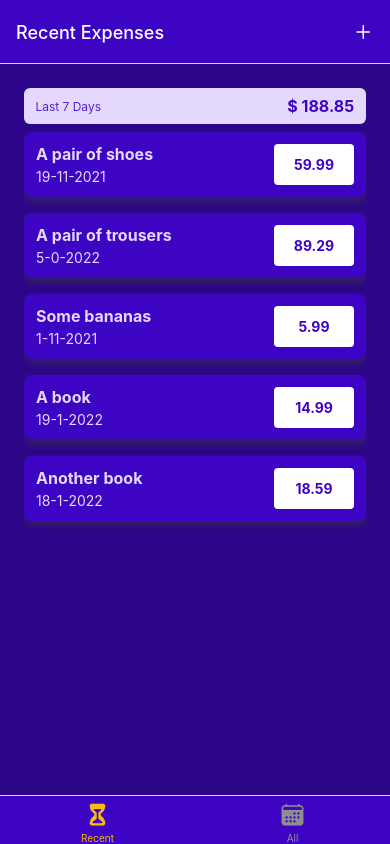
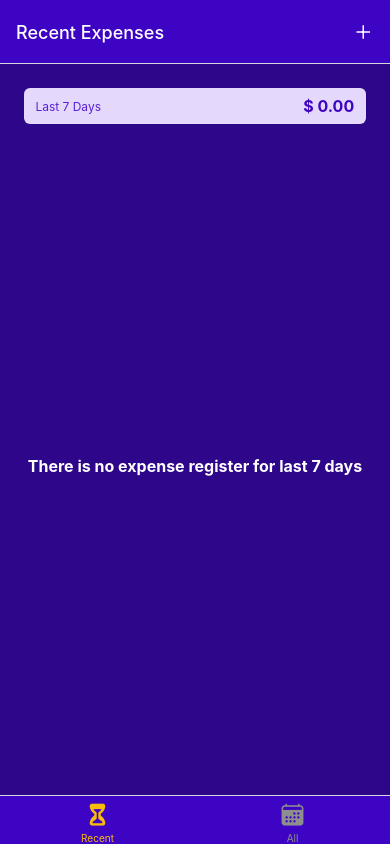
Before and after one commit to saurabhpathak072/ExpenseTrackerApp, a React Native app: screen / in a window 390 px wide. Built offline with nearby package versions, Linux system fonts and the light colour scheme.

Commit message:
Expense Tracker added reducer and context api

```diff
--- a/App.js
+++ b/App.js
@@ -1,17 +1,18 @@
 import { StatusBar } from 'expo-status-bar';
 import { StyleSheet, Text, View } from 'react-native';
-import { NavigationContainer } from '@react-navigation/native'
+import { NavigationContainer } from '@react-navigation/native';
 import Main from './Pages/Main';
+import ExpenseContextProvider from './store/Context/ExpenseContext';
 
 export default function App() {
   return (
     <>
-
       <StatusBar style="light" />
-      <NavigationContainer>
-
-      <Main/>
-      </NavigationContainer>
+      <ExpenseContextProvider>
+        <NavigationContainer>
+          <Main />
+        </NavigationContainer>
+      </ExpenseContextProvider>
     </>
   );
 }
--- a/components/ExpenseOutput/ExpenseOutput.js
+++ b/components/ExpenseOutput/ExpenseOutput.js
@@ -1,27 +1,49 @@
-import { StyleSheet, Text, View } from 'react-native'
-import React from 'react'
-import ExpenseSummary from './ExpenseSummary'
-import ExpenseList from './ExpenseList'
-import { DUMMY_EXPENSES } from '../../data/expenses-dummy-data'
-import { GlobalStyles } from '../../constants/style'
+import { StyleSheet, Text, View } from 'react-native';
+import React from 'react';
+import ExpenseSummary from './ExpenseSummary';
+import ExpenseList from './ExpenseList';
+import { GlobalStyles } from '../../constants/style';
 
-const ExpenseOutput = ({expenses, expensesPeriodName}) => {
+const ExpenseOutput = ({ expenses, expensesPeriodName, fallBackText }) => {
+  let content = (
+    <View style={styles.infoContainer}>
+      <Text style={styles.infoText}>{fallBackText}</Text>
+    </View>
+  );
+  if (Array.isArray(expenses) && expenses.length > 0) {
+    content = <ExpenseList expenses={expenses} />;
+  }
   return (
     <View style={styles.container}>
-      <ExpenseSummary expenses={DUMMY_EXPENSES} periodName={expensesPeriodName}/>
-      <ExpenseList expenses={DUMMY_EXPENSES}/>
+      <ExpenseSummary
+        expenses={expenses}
+        periodName={expensesPeriodName}
+      />
+      {content}
     </View>
-  )
-}
+  );
+};
 
-export default ExpenseOutput
+export default ExpenseOutput;
 
 const styles = StyleSheet.create({
-  container:{
+  container: {
     flex: 1,
     paddingHorizontal: 24,
     paddingTop: 24,
     paddingBottom: 0,
-    backgroundColor: GlobalStyles.colors.primary700
+    backgroundColor: GlobalStyles.colors.primary700,
+  },
+  infoText: {
+    fontSize: 16,
+    color: 'white',
+    fontWeight: 'bold',
+    marginTop: 12,
+    textAlign: 'center',
+  },
+  infoContainer:{
+    flex:1,
+    justifyContent:'center',
+    alignItems:'center'
   }
-})
+});
--- a/screens/AllExpenses.jsx
+++ b/screens/AllExpenses.jsx
@@ -1,11 +1,13 @@
 import { StyleSheet, Text, View } from 'react-native'
-import React from 'react'
+import React, { useContext } from 'react'
 import ExpenseOutput from '../components/ExpenseOutput/ExpenseOutput'
+import { ExpenseCtx } from '../store/Context/ExpenseContext';
 
 const AllExpenses = () => {
+  const {expensesList} = useContext(ExpenseCtx);
   return (
     <>
-      <ExpenseOutput expensesPeriodName={"All"}/>
+      <ExpenseOutput fallBackText={"There is no expense registered!!"} expenses={expensesList} expensesPeriodName={"All"}/>
     </>
   )
 }
--- a/screens/ManageExpenses.jsx
+++ b/screens/ManageExpenses.jsx
@@ -1,11 +1,13 @@
 import { StyleSheet, Text, View } from 'react-native';
-import React, { useLayoutEffect } from 'react';
+import React, { useContext, useLayoutEffect } from 'react';
 import { useNavigation, useRoute } from '@react-navigation/native';
 import IconButton from '../components/UI/Buttons/IconButton';
 import { GlobalStyles } from '../constants/style';
 import CustomButtons from '../components/UI/Buttons/CustomButtons';
+import { ExpenseCtx } from '../store/Context/ExpenseContext';
 
 const ManageExpenses = () => {
+  const { addExpense, updateExpense, deleteExpense } = useContext(ExpenseCtx);
   const { params } = useRoute();
   const navigation = useNavigation();
 
@@ -19,24 +21,50 @@ const ManageExpenses = () => {
   }, [navigation, isEditing]);
 
   const deleteExpenseHandler = () => {
+    deleteExpense(editExpenseId);
     navigation.goBack();
   };
 
-  const cancelExpenseHandler = () =>{
+  const cancelExpenseHandler = () => {
     navigation.goBack();
-  }
+  };
 
-  const confirmExpenseHandler = () =>{
+  const confirmExpenseHandler = () => {
+    if (isEditing) {
+      updateExpense(editExpenseId, {
+        date: new Date(),
+        description: 'Test!!!!!',
+        amount: 29.99,
+      });
+    } else {
+      console.log('Add');
+      addExpense({
+        date: new Date(),
+        amount: 19.99,
+        description: 'Test',
+      });
+    }
     navigation.goBack();
-  }
+  };
 
   return (
     <View style={styles.container}>
       <Text>ManageExpenses</Text>
       <View style={styles.buttons}>
-
-      <CustomButtons style={styles.button} mode='flat' onPress={cancelExpenseHandler}>Cancel</CustomButtons>
-      <CustomButtons style={styles.button} onPress={confirmExpenseHandler}> {isEditing ? 'Update' : 'Add'}</CustomButtons>
+        <CustomButtons
+          style={styles.button}
+          mode="flat"
+          onPress={cancelExpenseHandler}
+        >
+          Cancel
+        </CustomButtons>
+        <CustomButtons
+          style={styles.button}
+          onPress={confirmExpenseHandler}
+        >
+          {' '}
+          {isEditing ? 'Update' : 'Add'}
+        </CustomButtons>
       </View>
       {isEditing && (
         <View style={styles.deleteContainer}>
@@ -67,13 +95,13 @@ const styles = StyleSheet.create({
     borderTopWidth: 2,
     alignItems: 'center',
   },
-  buttons:{
-    flexDirection:'row',
-    justifyContent:'center',
-    alignItems:'center'
+  buttons: {
+    flexDirection: 'row',
+    justifyContent: 'center',
+    alignItems: 'center',
   },
-  button:{
+  button: {
     minWidth: 120,
-    marginHorizontal: 8
-  }
+    marginHorizontal: 8,
+  },
 });
--- a/screens/RecentExpenses.jsx
+++ b/screens/RecentExpenses.jsx
@@ -1,15 +1,27 @@
-import { StyleSheet, Text, View } from 'react-native'
-import React from 'react'
-import ExpenseOutput from '../components/ExpenseOutput/ExpenseOutput'
+import { StyleSheet, Text, View } from 'react-native';
+import React, { useContext } from 'react';
+import ExpenseOutput from '../components/ExpenseOutput/ExpenseOutput';
+import { ExpenseCtx } from '../store/Context/ExpenseContext';
+import { getDateMinusDays } from '../utils/Date/date';
 
 const RecentExpenses = () => {
+  const { expensesList } = useContext(ExpenseCtx);
+  const recentExpenses = expensesList.filter((expense) => {
+    const today = new Date();
+    const date7DaysAgo = getDateMinusDays(today, 7);
+    return expense.date > date7DaysAgo;
+  });
   return (
     <>
-      <ExpenseOutput expensesPeriodName={"Last 7 Days"}/>
+      <ExpenseOutput
+        fallBackText={'There is no expense register for last 7 days'}
+        expenses={recentExpenses}
+        expensesPeriodName={'Last 7 Days'}
+      />
     </>
-  )
-}
+  );
+};
 
-export default RecentExpenses
+export default RecentExpenses;
 
-const styles = StyleSheet.create({})
+const styles = StyleSheet.create({});
--- /dev/null
+++ b/store/Context/ExpenseContext.js
@@ -0,0 +1,36 @@
+import { createContext, useReducer, useState } from 'react';
+import { DUMMY_EXPENSES } from '../../data/expenses-dummy-data';
+import expenseReducer from './ExpenseReducer';
+
+export const ExpenseCtx = createContext({
+    expensesList:[],
+    addExpense:({date,amount,description})=>{},
+    deleteExpense:(id)=>{},
+    updateExpense:(id,{date,amount,description})=>{},
+});
+
+const ExpenseContextProvider = ({ children }) => {
+  const [expenseState, dispatch] = useReducer(expenseReducer,DUMMY_EXPENSES)
+
+  const addExpense =(expenseData)=>{
+    dispatch({type:'ADD', payload:expenseData})
+  }
+
+  const deleteExpense=(id)=>{
+    dispatch({type:'DELETE',payload:id})
+  }
+
+  const updatedExpense=(id,expenseData)=>{
+    dispatch({type:'UPDATE',payload:{id,data:expenseData}})
+  }
+
+  const values = {
+    expensesList: expenseState,
+    addExpense:addExpense,
+    deleteExpense:deleteExpense,
+    updateExpense:updatedExpense,
+  };
+  return <ExpenseCtx.Provider value={values}>{children}</ExpenseCtx.Provider>;
+};
+
+export default ExpenseContextProvider;
--- /dev/null
+++ b/store/Context/ExpenseReducer.js
@@ -0,0 +1,23 @@
+const expenseReducer = (state, action) =>{
+    switch (action.type) {
+        case 'ADD':
+            const id = new Date().toString() + (Math.random() * 10)
+            console.log();
+            return [{...action.payload, id}, ...state];
+        case 'DELETE':
+            return state.filter((expense)=>expense.id !== action.payload)
+            break;
+        case 'UPDATE':
+            const updatableExpenseIndex = state.findIndex((expense)=>expense.id === action.payload.id);
+            const updatableExpense = state[updatableExpenseIndex];
+            const updatedExpense = {...updatableExpense, ...action.payload.data};
+            const updateExpenses = [...state];
+            updateExpenses[updatableExpenseIndex] = updatedExpense;
+            return updateExpenses;
+
+        default:
+            return state;
+    }
+};
+
+export default expenseReducer;
--- a/utils/Date/date.js
+++ b/utils/Date/date.js
@@ -1,3 +1,7 @@
-export const getFormattedDate=(date)=>{
-    return `${date.getDate()}-${date.getMonth()}-${date.getFullYear()}`
+export const getFormattedDate = (date) => {
+  return `${date.getDate()}-${date.getMonth()}-${date.getFullYear()}`;
+};
+
+export function getDateMinusDays(date, days) {
+  return new Date(date.getFullYear(), date.getMonth(), date.getDate() - days);
 }
```
